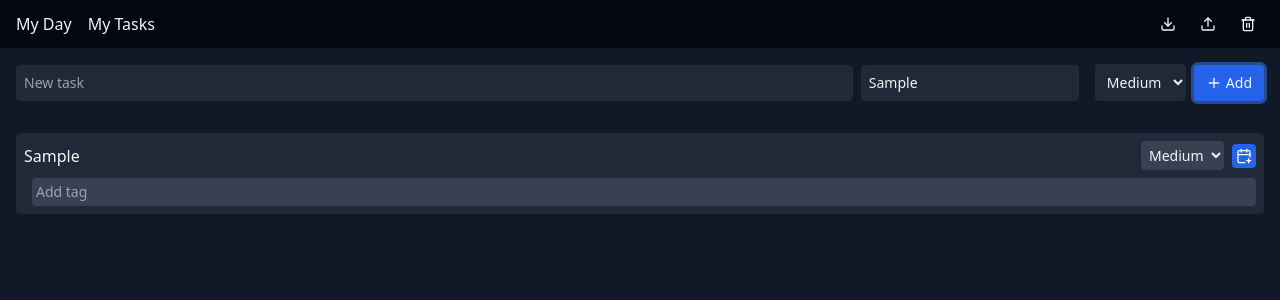
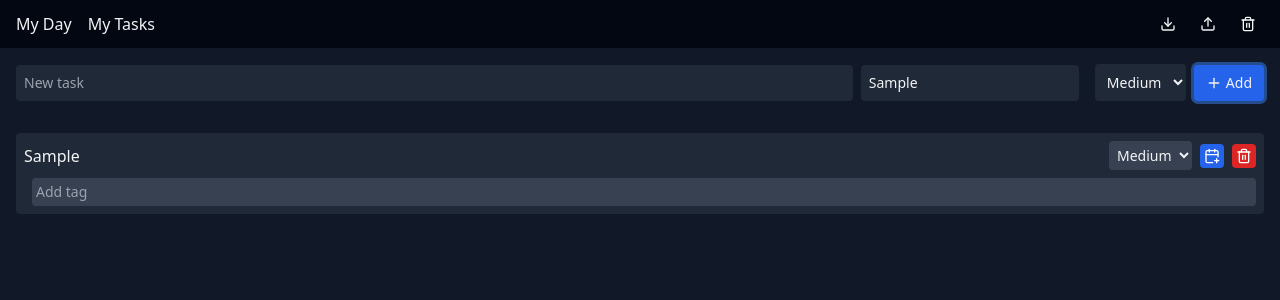
Before and after one commit to AntonioHCervantes/local-quick-planner, a Next.js app: page /my-tasks in a window 1280 px wide. Both pictures are taken after typing "Sample", "Sample" into the empty fields and a click on the button "Add". Shown: the top 300 px of the page. Built offline with nearby package versions, Linux system fonts and the light colour scheme.

Commit message:
feat: allow deleting tasks from MyTasks

```diff
--- a/components/TaskItem.tsx
+++ b/components/TaskItem.tsx
@@ -1,5 +1,5 @@
 'use client';
-import { CalendarPlus, CalendarX } from 'lucide-react';
+import { CalendarPlus, CalendarX, Trash2 } from 'lucide-react';
 import { useStore } from '../lib/store';
 import { Priority } from '../lib/types';
 
@@ -8,7 +8,14 @@ interface Props {
 }
 
 export default function TaskItem({ taskId }: Props) {
-  const { tasks, updateTask, tags: allTags, addTag, toggleMyDay } = useStore();
+  const {
+    tasks,
+    updateTask,
+    tags: allTags,
+    addTag,
+    toggleMyDay,
+    removeTask,
+  } = useStore();
   const task = tasks.find(t => t.id === taskId);
 
   if (!task) {
@@ -69,6 +76,13 @@ export default function TaskItem({ taskId }: Props) {
             <CalendarPlus className="h-4 w-4" />
           )}
         </button>
+        <button
+          onClick={() => removeTask(task.id)}
+          aria-label="Delete task"
+          className="rounded bg-red-600 p-1 text-white hover:bg-red-700 focus:ring"
+        >
+          <Trash2 className="h-4 w-4" />
+        </button>
       </div>
       <div className="flex items-center gap-2">
         <div className="flex flex-wrap gap-1">
```
